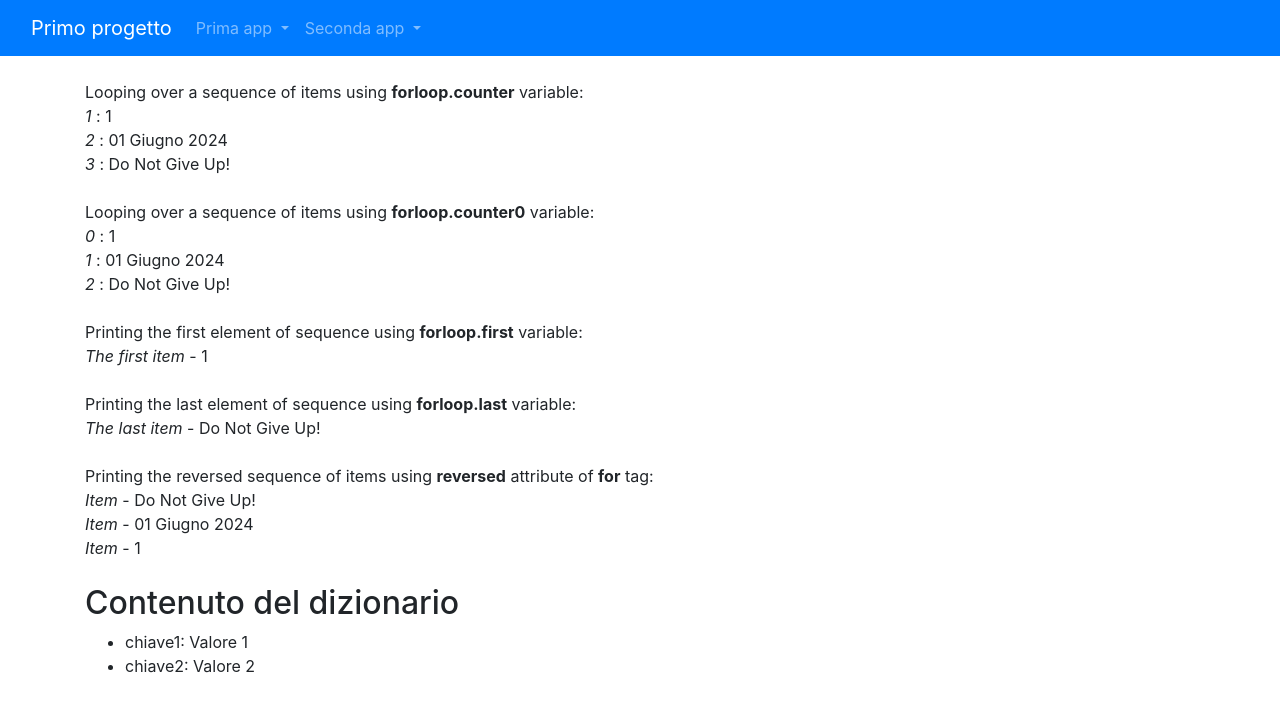
After one commit to TizioBanana08/primo_progetto, a Django app: page /seconda_app/es_for/ in a window 1280 px wide. The commit adds this page. Shown: the top 712 px of the page. Run offline with Django 5.2, Linux system fonts and the light colour scheme.

Commit message:
Passo 13: Utilizzo del ciclo for

```diff
--- /dev/null
+++ b/seconda_app/templates/seconda_app/es_for.html
@@ -0,0 +1,47 @@
+{% extends 'base.html'%}
+{%block title%}
+    {{block.super}} | IF ELSE ELIF
+{%endblock title%}
+{%block content%}
+    Looping over a sequence of items using <b>forloop.counter</b> variable:
+    <br/>
+    {% for x in list2 %}
+        <i>{{ forloop.counter }} </i> : {{ x }}<br>
+    {% endfor %}
+    <br/>
+    Looping over a sequence of items using <b>forloop.counter0</b> variable:
+    <br/>
+    {% for x in list2 %}
+        <i>{{ forloop.counter0 }}</i> : {{ x }}<br/>
+    {% endfor %}
+    <br/>
+    Printing the first element of sequence using <b>forloop.first</b> variable:
+    <br/>
+    {% for x in list2 %}
+        {% if forloop.first %}
+            <i>The first item</i> - {{ x }}
+        {% endif%}
+    {% endfor %}
+    <br/>
+    <br/>
+    Printing the last element of sequence using <b>forloop.last</b> variable:
+    <br/>
+    {% for x in list2 %}
+        {% if forloop.last %}
+            <i>The last item</i> - {{ x }}
+        {% endif%}
+    {% endfor %}
+    <br/>
+    <br/>
+    Printing the reversed sequence of items using <b>reversed</b> attribute of <b>for</b> tag: <br/>
+    {% for x in list2 reversed %}
+        <i>Item</i> - {{ x }}<br/>
+    {% endfor %}
+    <br/>
+    <h2>Contenuto del dizionario</h2>
+    <ul>
+        {% for key, value in my_dict.items %}
+            <li>{{ key }}: {{ value }}</li>
+        {% endfor %}
+    </ul>
+{%endblock content%}
--- a/seconda_app/urls.py
+++ b/seconda_app/urls.py
@@ -1,7 +1,8 @@
 from django.urls import path
-from seconda_app.views import es_if,if_else_elif
+from seconda_app.views import es_if, es_for,if_else_elif
 app_name="seconda_app"
 urlpatterns = [
     path("es_if/", es_if, name="es_if"),
     path("if_else_elif/", if_else_elif, name="if_else_elif"),
+    path("es_for/", es_for, name="es_for")
 ]
--- a/seconda_app/views.py
+++ b/seconda_app/views.py
@@ -1,5 +1,5 @@
 from django.shortcuts import render
-
+import datetime
 # Create your views here.
 def es_if(request):
     var ={'var1': 5, 'var2': 10, 'var3': 15}
@@ -7,3 +7,6 @@ def es_if(request):
 def if_else_elif(request):
     var ={'var1': 5, 'var2': 10, 'var3': 15}
     return render(request, "seconda_app/if_else_elif.html",var)
+def es_for(request):
+    dic={'list1':[1,datetime.date(2024, 6, 1),'Do Not Give Up!'], 'list2':[1,datetime.date(2024, 6, 1),'Do Not Give Up!'], 'my_dict': {'chiave1': 'Valore 1', 'chiave2': 'Valore 2'}}
+    return render(request, "seconda_app/es_for.html",dic)
--- a/templates/base.html
+++ b/templates/base.html
@@ -45,6 +45,7 @@
       <div class="dropdown-menu" aria-labelledby="secondaAppDropdown">
         <a class="dropdown-item" href="{% url 'seconda_app:es_if' %}">Esempio If</a>
         <a class="dropdown-item" href="{% url 'seconda_app:if_else_elif' %}">Esempio If-Else-Elif</a>
+        <a class="dropdown-item" href="{% url 'seconda_app:es_for' %}">Esempio For</a>
       </div>
     </li>
   </ul>
```
